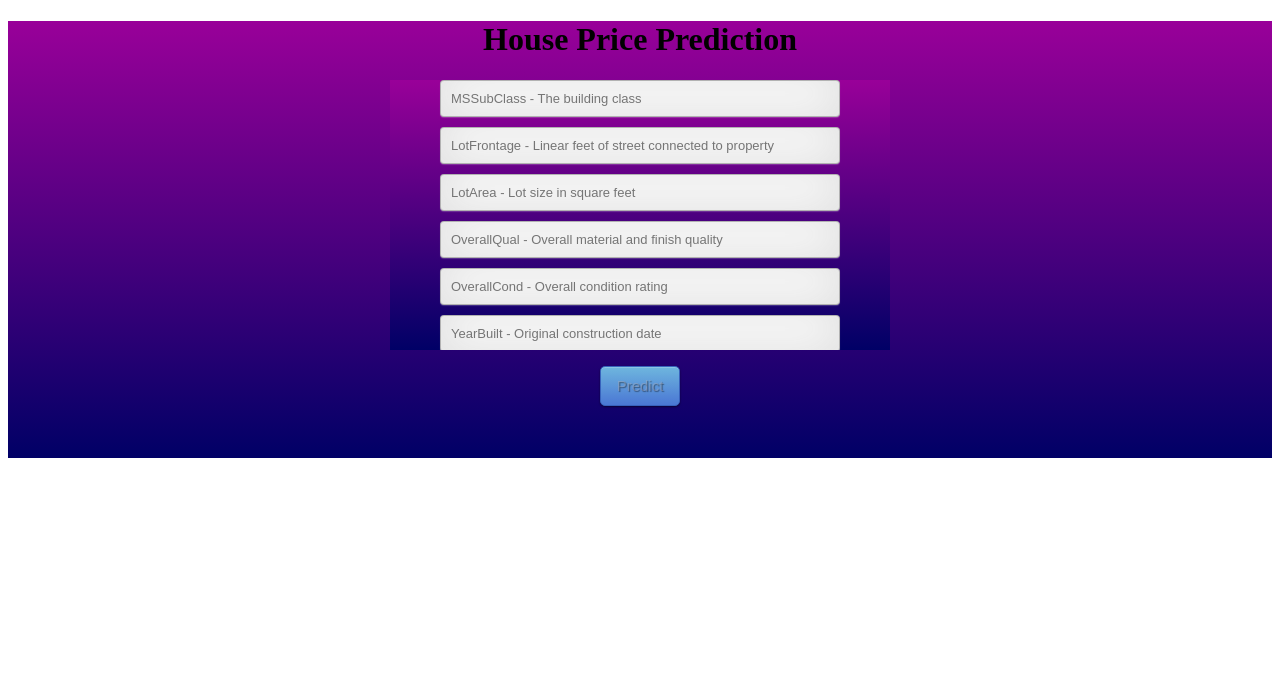
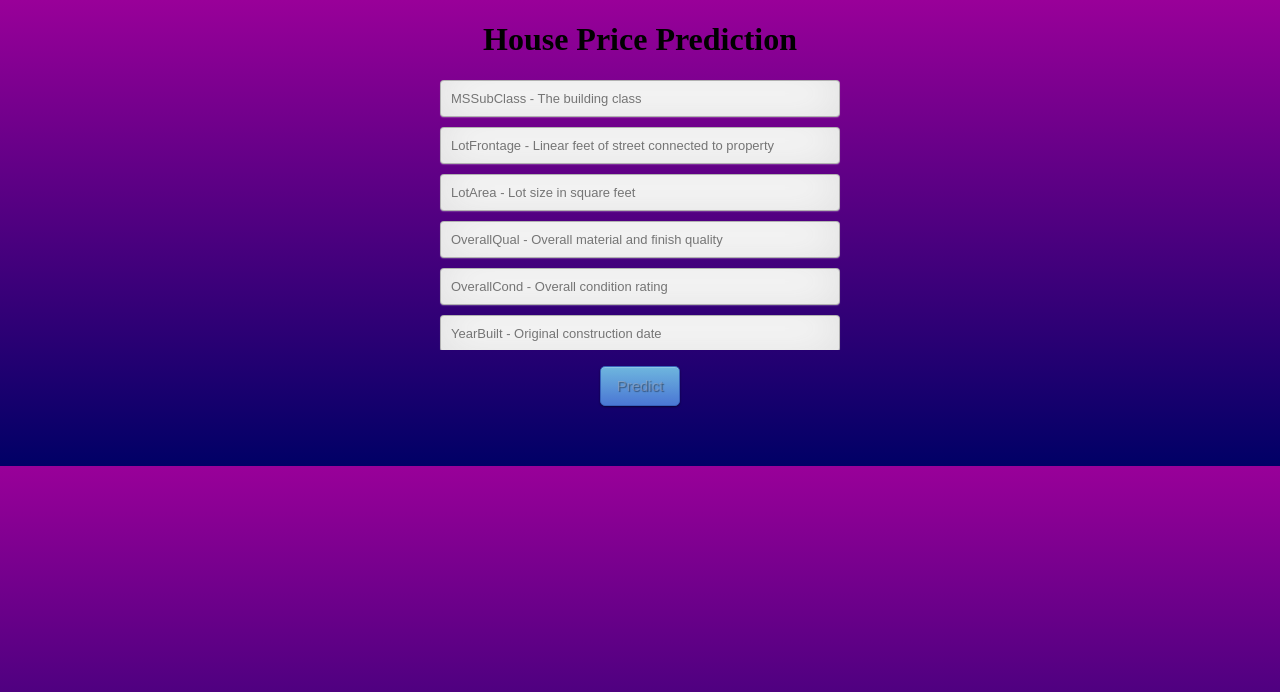
Before and after one commit to fareesamasroor/hpp, a Flask app: page / in a window 1280 px wide. Shown: the top 692 px of the page. Run offline with Flask 2, Linux system fonts and the light colour scheme; parts of the project's set-up code (start-up, migrations or seed data) failed here and were passed over.

Commit message:
Update style.css

```diff
--- a/static/css/style.css
+++ b/static/css/style.css
@@ -11,10 +11,6 @@
 
 * { -webkit-box-sizing:border-box; -moz-box-sizing:border-box; -ms-box-sizing:border-box; -o-box-sizing:border-box; box-sizing:border-box; }
 
-
-
-
-.Section h1 { color: rgb(128, 110, 110); text-shadow: 0 0 10px rgba(0,0,0,0.3); letter-spacing:1px; text-align:center; }
 
 input {
 	width: 80%;
@@ -37,7 +33,7 @@ input {
 }
 
 
-div {
+body{
     height:100%;
     background: linear-gradient(to bottom, #990099 0%, #000066 100%)
 }
```
